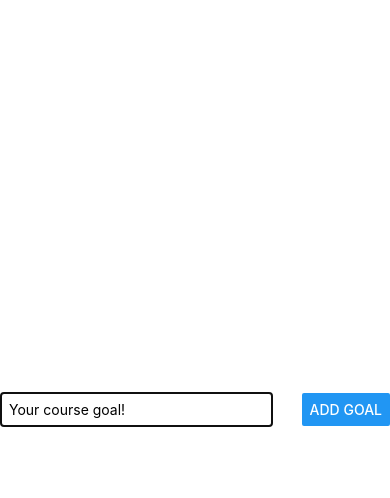
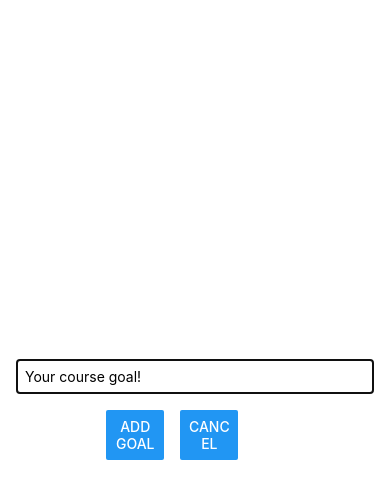
Before and after one commit to gguilhermelopes/react-native-course-goals-app, a React Native app: screen / in a window 390 px wide. Both pictures are taken after a click on the button "ADD NEW GOAL". Shown: the top 498 px of the page. Built offline with nearby package versions, Linux system fonts and the light colour scheme.

Commit message:
feat: add cancel button to close modal and close modal when add goal

```diff
--- a/App.js
+++ b/App.js
@@ -19,6 +19,7 @@ const App = () => {
       ...currentGoals,
       { value: inputGoal, key: Math.random().toString() },
     ]);
+    handleModalOff();
   };
 
   const deleteGoalHandler = (id) => {
@@ -28,16 +29,20 @@ const App = () => {
     });
   };
 
-  const handleModal = () => {
+  const handleModalOn = () => {
     setModalOn(true);
+  };
+
+  const handleModalOff = () => {
+    setModalOn(false);
   };
 
   return (
     <View style={styles.appContainer}>
-      <Button title="Add New Goal" color="#5e0acc" onPress={handleModal} />
+      <Button title="Add New Goal" color="#5e0acc" onPress={handleModalOn} />
       <Modal visible={modalOn} animationType="slide">
         <View style={styles.inputContainer}>
-          <GoalInput onAddGoal={addGoalHandler} />
+          <GoalInput onAddGoal={addGoalHandler} onCancel={handleModalOff} />
         </View>
       </Modal>
       <View style={styles.goalsContainer}>
@@ -66,8 +71,8 @@ const styles = StyleSheet.create({
   },
   inputContainer: {
     flex: 1,
-    flexDirection: "row",
-    justifyContent: "space-between",
+    justifyContent: "center",
+    padding: 16,
     alignItems: "center",
     marginBottom: 24,
     borderBottomWidth: 1,
--- a/components/GoalInput.js
+++ b/components/GoalInput.js
@@ -1,7 +1,7 @@
 import { useState } from "react";
-import { StyleSheet, TextInput, Button } from "react-native";
+import { StyleSheet, TextInput, Button, View } from "react-native";
 
-const GoalInput = ({ onAddGoal }) => {
+const GoalInput = ({ onAddGoal, onCancel }) => {
   const [inputGoal, setInputGoal] = useState("");
 
   const goalInputHandler = (input) => {
@@ -21,7 +21,14 @@ const GoalInput = ({ onAddGoal }) => {
         onChangeText={goalInputHandler}
         value={inputGoal}
       />
-      <Button title="Add Goal" onPress={addGoalHandler} />
+      <View style={styles.buttonContainer}>
+        <View style={styles.button}>
+          <Button title="Add Goal" onPress={addGoalHandler} />
+        </View>
+        <View style={styles.button}>
+          <Button title="Cancel" onPress={onCancel} />
+        </View>
+      </View>
     </>
   );
 };
@@ -30,9 +37,16 @@ const styles = StyleSheet.create({
   textInput: {
     borderWidth: 1,
     borderColor: "#ccc",
-    width: "70%",
+    width: "100%",
     padding: 8,
-    marginRight: 8,
+  },
+  buttonContainer: {
+    marginTop: 16,
+    flexDirection: "row",
+  },
+  button: {
+    width: "30%",
+    marginHorizontal: 8,
   },
 });
 
```
